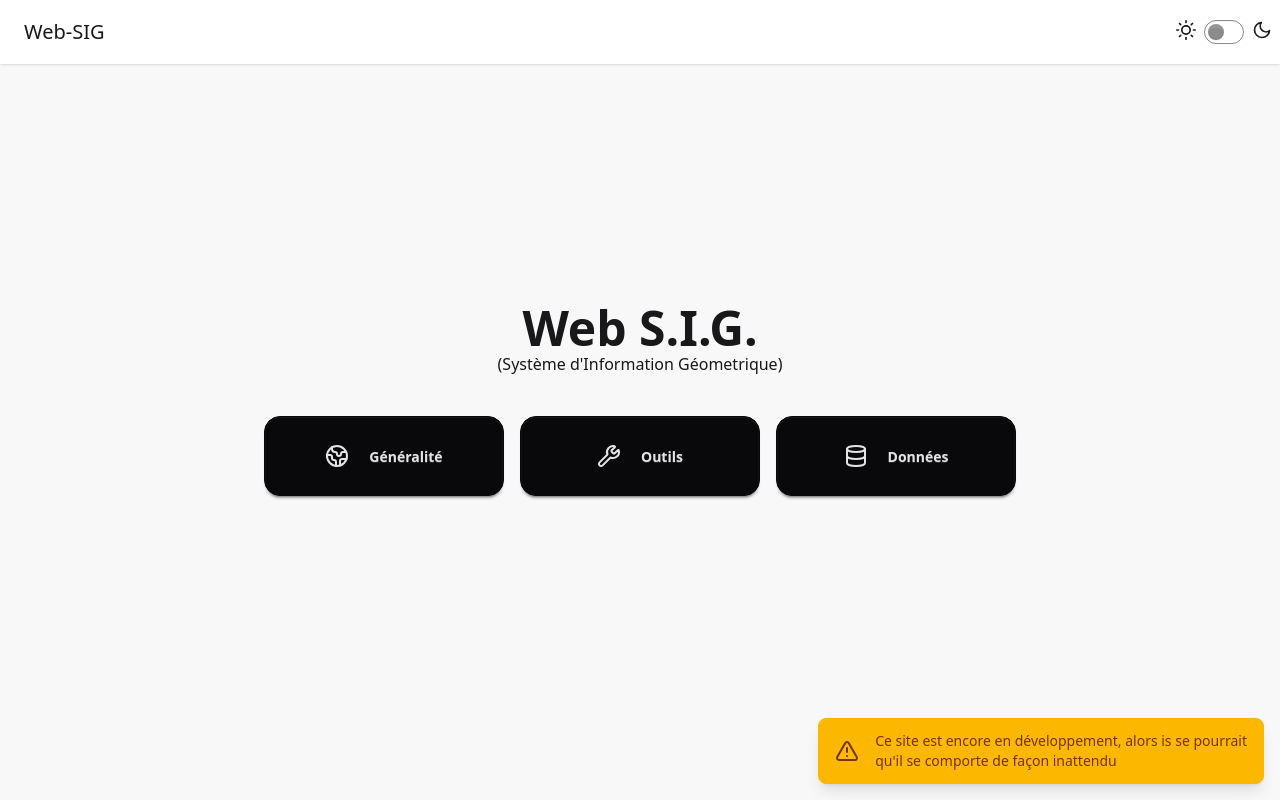
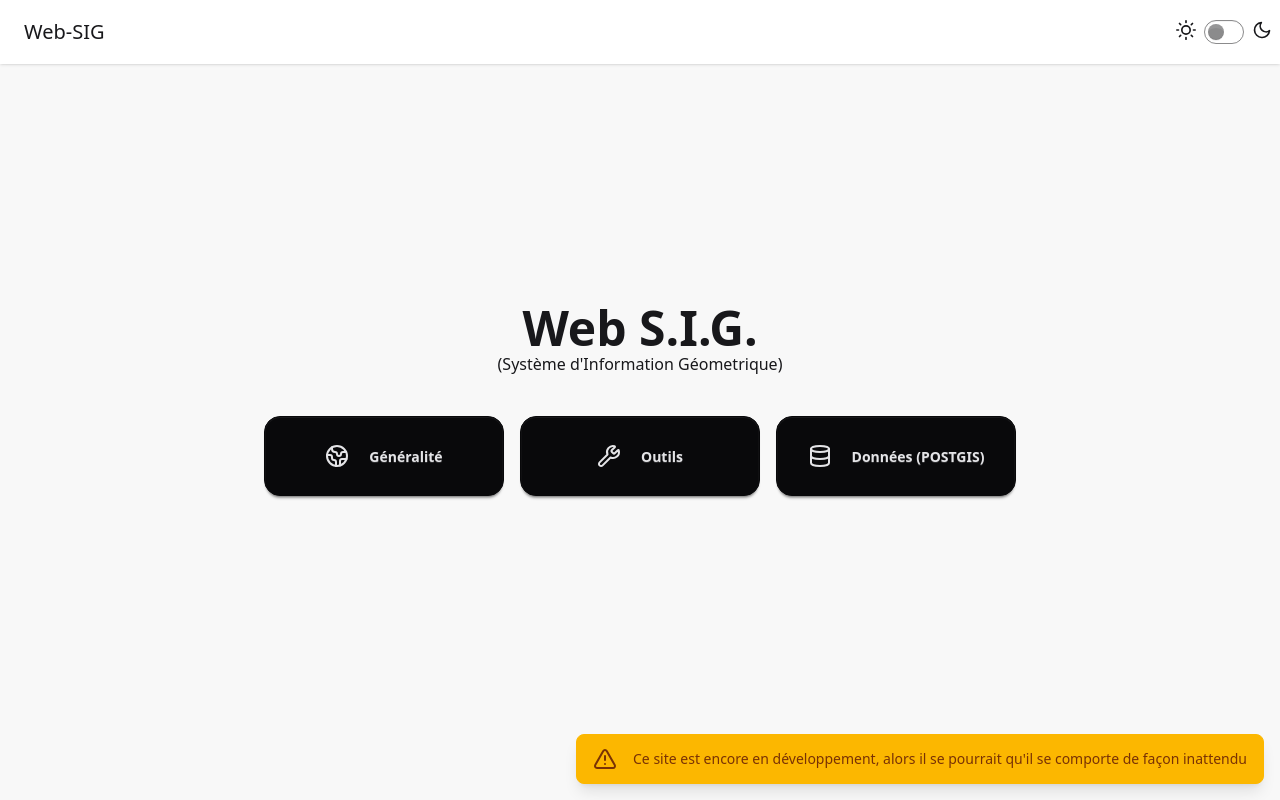
Before and after one commit to wharton-SP/web-SIG, a React (Vite) app: page / in a window 1280 px wide. Built offline with nearby package versions, Linux system fonts and the light colour scheme.

Commit message:
Update: Clarify button label and fix typo in development warning on Home page

```diff
--- a/src/pages/Home.jsx
+++ b/src/pages/Home.jsx
@@ -24,7 +24,7 @@ const Home = () => {
                             </Link>
                             <Link to="/data" className="btn btn-neutral hover:btn-accent w-60 h-20 rounded-2xl flex gap-5">
                                 <Database />
-                                <span>Données</span>
+                                <span>Données (POSTGIS)</span>
                             </Link>
                         </div>
                     </div>
@@ -32,7 +32,7 @@ const Home = () => {
             <div className="toast">
                 <div className="alert alert-warning shadow-lg">
                     <AlertTriangle/>
-                    <span>Ce site est encore en développement, alors is se pourrait <br /> qu'il se comporte de façon inattendu</span>
+                    <span>Ce site est encore en développement, alors il se pourrait qu'il se comporte de façon inattendu</span>
                 </div>
             </div>
         </div>
```
